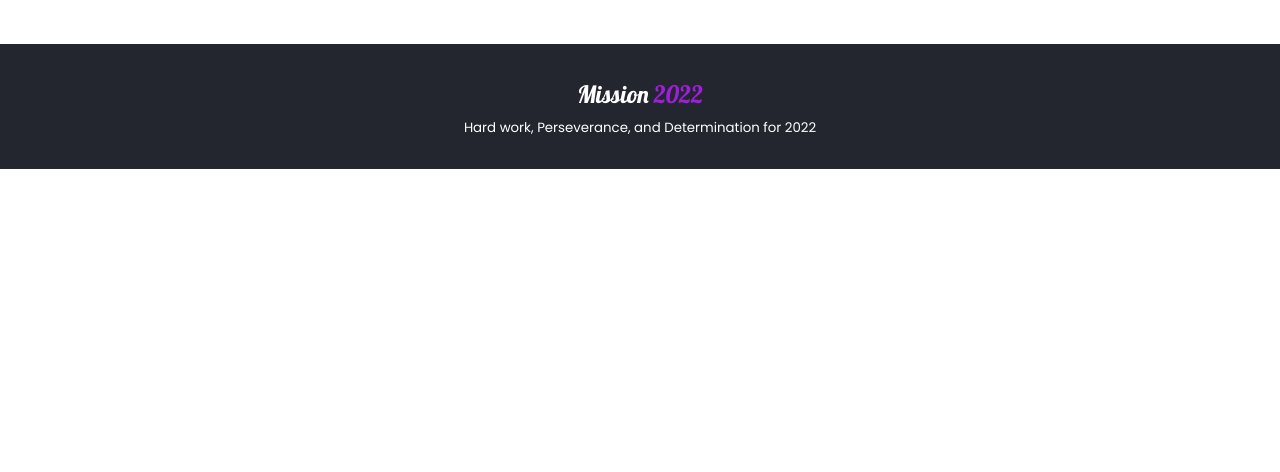
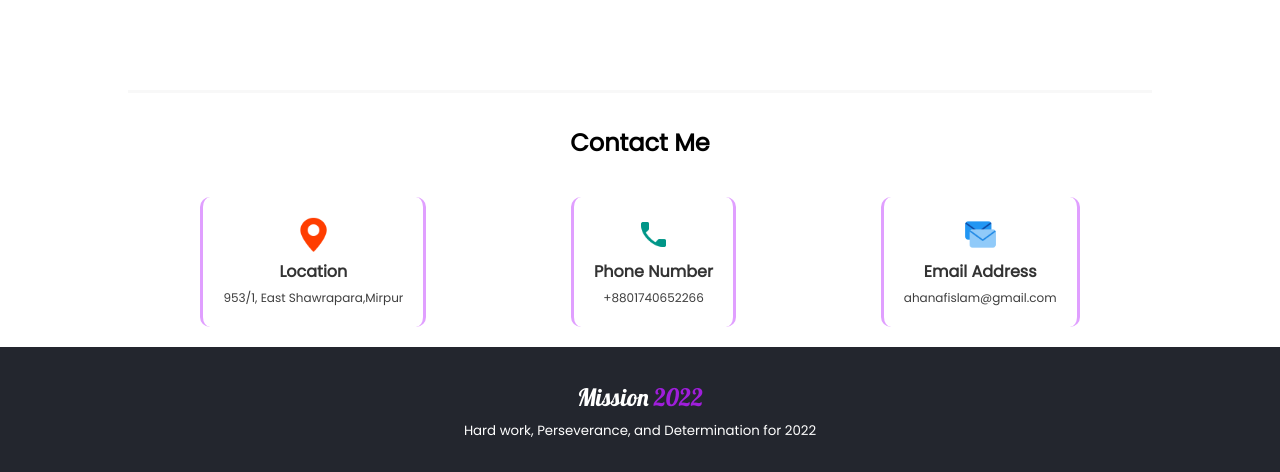
Before and after one commit to ahanafislam/personal-portfolio-template, a plain HTML site: page index.html in a window 1280 px wide. Shown: the part 1964-2436 px from the top of the page. Before the commit the page ends 2133 px from the top, so only its background shows below. Drawn offline with Linux system fonts and the light colour scheme.

Commit message:
Add Contact Me Section

```diff
--- a/index.html
+++ b/index.html
@@ -80,8 +80,34 @@
         </section>
         <!-- End Blog Section -->
 
-        <!-- Start Send Message -->
-        <!-- End Send Message -->
+        <!-- Start Contact Me -->
+        <section id="contact">
+            <h4>Contact Me</h4>
+            <div id="contact-info">
+                <div class="contact-info-item">
+                    <div class="col">
+                        <img src="images/icons/location.png" alt="location">
+                        <h5>Location</h5>
+                        <p>953/1, East Shawrapara,Mirpur</p>
+                    </div>
+                </div>
+                <div class="contact-info-item">
+                    <div class="col">
+                        <img src="images/icons/phone.png" alt="phone">
+                        <h5>Phone Number</h5>
+                        <p>+8801740652266</p>
+                    </div>
+                </div>
+                <div class="contact-info-item">
+                    <div class="col">
+                        <img src="images/icons/email.png" alt="email">
+                        <h5>Email Address</h5>
+                        <p>ahanafislam@gmail.com</p>
+                    </div>
+                </div>
+            </div>
+        </section>
+        <!-- End Contact Me -->
     </div>
 
     <!-- Start Footer -->
--- a/style.css
+++ b/style.css
@@ -29,6 +29,11 @@ h3{
 h4{
     color: #000000;
     font-size: 24px;
+}
+
+h5{
+    font-size: 16px;
+    margin: 0;
 }
 
 p{
@@ -179,6 +184,45 @@ a{
     margin-top: 10px;
 }
 
+/* Contact Info Style */
+#contact{
+    border-top: 3px solid rgb(248, 248, 248);
+    text-align: center;
+    margin-top: 7rem;
+}
+
+#contact-info{
+    display: flex;
+    justify-content: space-around;
+    margin-bottom: 10px;
+}
+
+#contact-info p{
+    margin: 0;
+    font-size: 12px;
+}
+
+#contact-info h5{
+    margin-bottom: 5px;
+}
+
+.contact-info-item{
+    display: flex;
+}
+
+.col{
+    margin-top: 5px;
+    padding: 20px;
+    border-radius: 10px;
+    border-left: 3px solid #e09fff;
+    border-right: 3px solid #e09fff;
+    /* background-color: #f6e3ff; */
+}
+
+.col img{
+    width: 35px;
+}
+
 /* Footer Style */
 footer{
     text-align: center;
```
Also changed, not shown: images/icons/email.png (added), images/icons/location.png (added), images/icons/phone.png (added).
